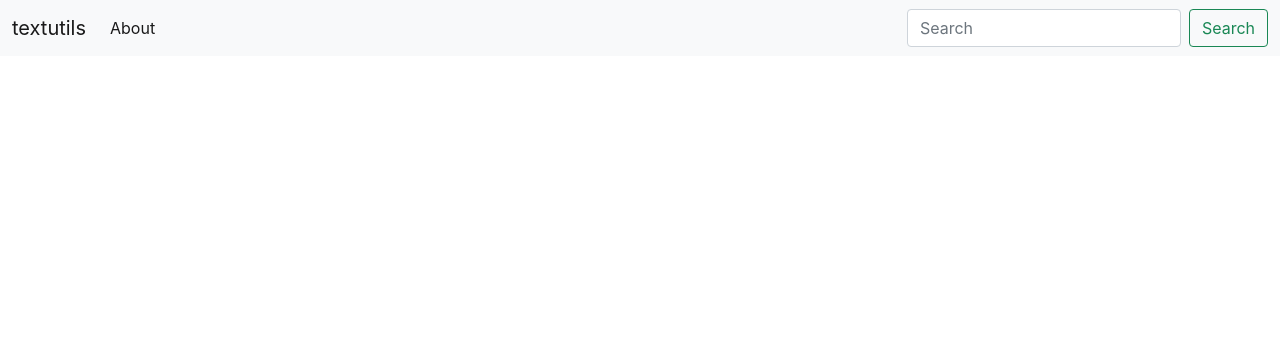
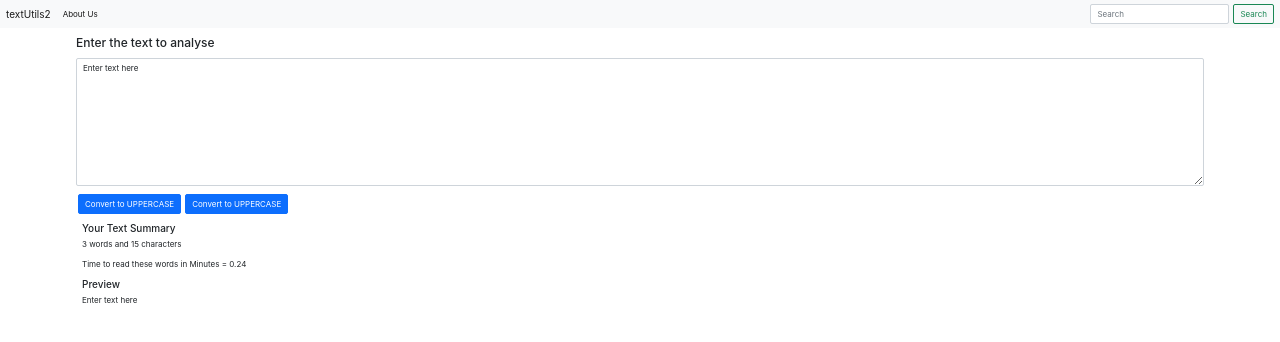
Before and after one commit to prathamesh721/textutils, a React (Create React App) app: page / in a window 1280 px wide. Shown: the top 342 px of the page. Built offline with nearby package versions, Linux system fonts and the light colour scheme.

Commit message:
After Tutorial 8

```diff
--- a/public/index.html
+++ b/public/index.html
@@ -42,5 +42,6 @@
     -->
     <script src="https://cdn.jsdelivr.net/npm/@popperjs/core@2.10.2/dist/umd/popper.min.js" integrity="sha384-7+zCNj/IqJ95wo16oMtfsKbZ9ccEh31eOz1HGyDuCQ6wgnyJNSYdrPa03rtR1zdB" crossorigin="anonymous"></script>
 <script src="https://cdn.jsdelivr.net/npm/bootstrap@5.1.3/dist/js/bootstrap.min.js" integrity="sha384-QJHtvGhmr9XOIpI6YVutG+2QOK9T+ZnN4kzFN1RtK3zEFEIsxhlmWl5/YESvpZ13" crossorigin="anonymous"></script>
-  </body>
+
+</body>
 </html>
--- a/src/App.css
+++ b/src/App.css
@@ -1,3 +1,6 @@
+:root{
+  font-size: 0.5rem;
+}
 .App {
   text-align: center;
 }
--- a/src/App.js
+++ b/src/App.js
@@ -1,47 +1,14 @@
 //import logo from './logo.svg';
 import "./App.css";
+import Navbar from "./components/Navbar";
+import TextForm from "./components/TextForm";
+
 
 function App() {
   return (
     <>
-      <nav className="navbar navbar-expand-md navbar-light bg-light">
-        <div className="container-fluid">
-          <a className="navbar-brand" href="/">
-            textutils
-          </a>
-          <button
-            className="navbar-toggler"
-            type="button"
-            data-bs-toggle="collapse"
-            data-bs-target="#navbarSupportedContent"
-            aria-controls="navbarSupportedContent"
-            aria-expanded="false"
-            aria-label="Toggle navigation"
-          >
-            <span className="navbar-toggler-icon"></span>
-          </button>
-          <div className="collapse navbar-collapse" id="navbarSupportedContent">
-            <ul className="navbar-nav me-auto mb-2 mb-md-0">
-              <li className="nav-item">
-                <a className="nav-link active" aria-current="page" href="/">
-                  About
-                </a>
-              </li>
-            </ul>
-            <form className="d-flex">
-              <input
-                className="form-control me-2"
-                type="search"
-                placeholder="Search"
-                aria-label="Search"
-              />
-              <button className="btn btn-outline-success" type="submit">
-                Search
-              </button>
-            </form>
-          </div>
-        </div>
-      </nav>
+      <Navbar title = "textUtils2" menuText = "About Us"/>
+      <TextForm heading="Enter the text to analyse" />
     </>
   );
 }
--- /dev/null
+++ b/src/components/Navbar.js
@@ -0,0 +1,59 @@
+import React from 'react'
+import PropTypes from 'prop-types'
+
+
+export default function Navbar(props) {
+    return (
+        <>
+
+            <nav className="navbar navbar-expand-md navbar-light bg-light">
+        <div className="container-fluid">
+          <a className="navbar-brand" href="/">
+            {props.title}
+          </a>
+          <button
+            className="navbar-toggler"
+            type="button"
+            data-bs-toggle="collapse"
+            data-bs-target="#navbarSupportedContent"
+            aria-controls="navbarSupportedContent"
+            aria-expanded="false"
+            aria-label="Toggle navigation"
+          >
+            <span className="navbar-toggler-icon"></span>
+          </button>
+          <div className="collapse navbar-collapse" id="navbarSupportedContent">
+            <ul className="navbar-nav me-auto mb-2 mb-md-0">
+              <li className="nav-item">
+                <a className="nav-link active" aria-current="page" href="/">
+                  {props.menuText}
+                </a>
+              </li>
+            </ul>
+            <form className="d-flex">
+              <input
+                className="form-control me-2"
+                type="search"
+                placeholder="Search"
+                aria-label="Search"
+              />
+              <button className="btn btn-outline-success" type="submit">
+                Search
+              </button>
+            </form>
+          </div>
+        </div>
+      </nav>
+
+
+</>
+    )
+}
+
+Navbar.propTypes = {
+    title: PropTypes.string.isRequired,
+    menuText: PropTypes.string.isRequired}
+Navbar.defaultProps ={
+    title: "Plese add title",
+    menuText: "Please add menu"
+}
--- /dev/null
+++ b/src/components/TextForm.js
@@ -0,0 +1,50 @@
+import React, { useState } from "react";
+
+export default function TextForm(props) {
+  const handleUpClick = () => {
+    //console.log("Uppercase was clicked" + text)
+    let newText = text.toUpperCase();
+    setText(newText);
+  };
+  const handleLoClick = () => {
+    //console.log("Uppercase was clicked" + text)
+    let newText = text.toLowerCase();
+    setText(newText);
+  };
+  const handleOnChange = (event) => {
+    // console.log("on change")
+    setText(event.target.value);
+  };
+  const [text, setText] = useState("Enter text here");
+  return (
+    <div>
+      <div className="container my-3">
+        <div className="mb-3">
+          <label htmlFor="mybox" className="form-label">
+            <h4>{props.heading}</h4>
+          </label>
+          <textarea
+            className="form-control"
+            id="mybox"
+            rows="10"
+            value={text}
+            onChange={handleOnChange}
+          ></textarea>
+        </div>
+        <button className="btn btn-primary mx-1" onClick={handleUpClick}>
+          Convert to UPPERCASE
+        </button>
+        <button className="btn btn-primary mx-1" onClick={handleLoClick}>
+          Convert to UPPERCASE
+        </button>
+        <div className="container my-3">
+          <h5>Your Text Summary</h5>
+          <p> {text.split(" ").length} words and {text.length} characters</p>
+          <p> Time to read these words in Minutes = {0.08 * text.split(" ").length}</p>
+          <h5>Preview</h5>
+          <p>{text}</p>
+        </div>
+      </div>
+    </div>
+  );
+}
```
